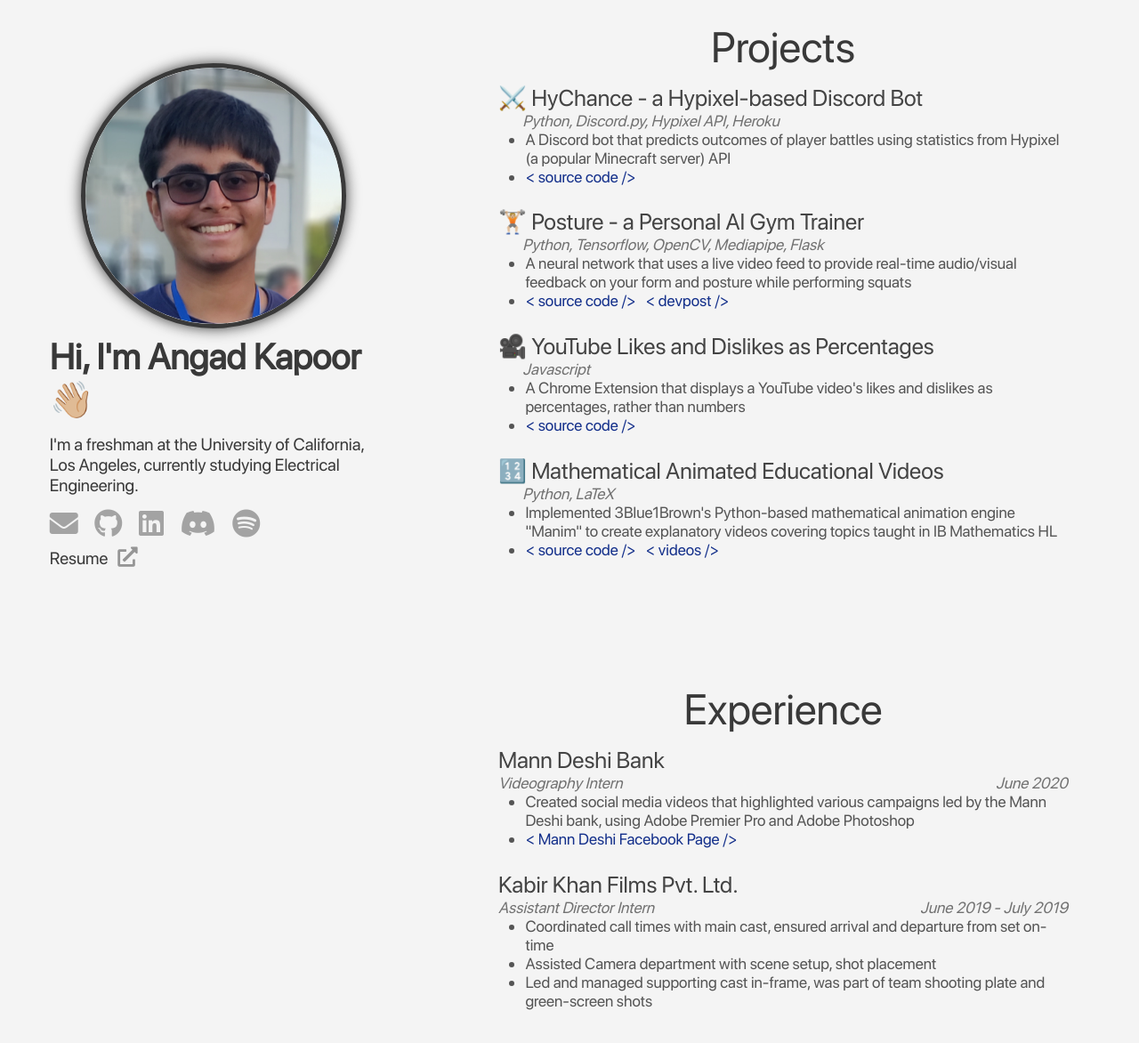
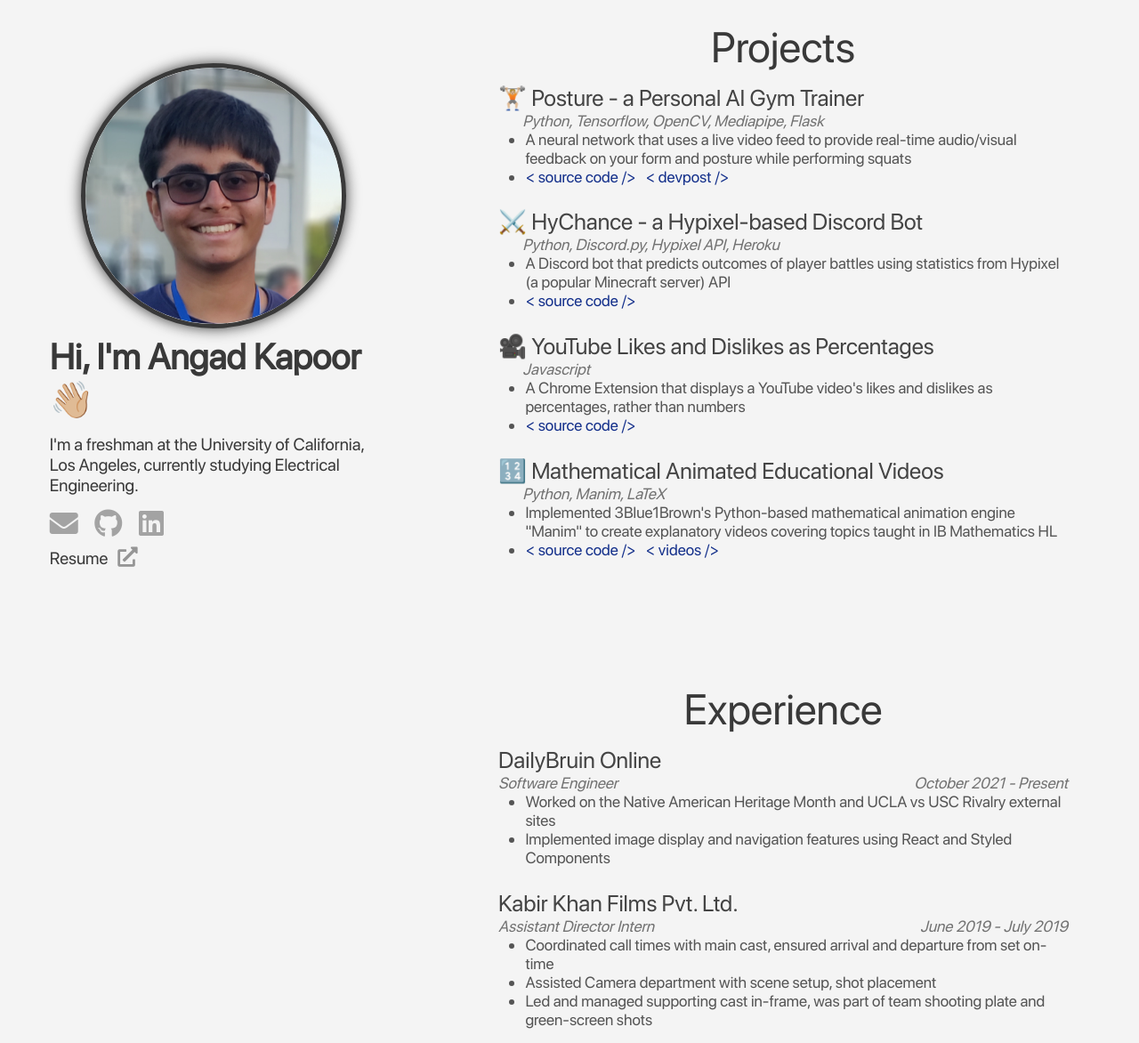
Before and after one commit to xAngad/xangad.github.io, a plain HTML site: page index.html in a window 1280 px wide. Shown: the part 40-1212 px from the top of the page at 89% size. Drawn offline with Linux system fonts and the light colour scheme.

Commit message:
Changed some things around and added more info

```diff
--- a/index.html
+++ b/index.html
@@ -32,8 +32,6 @@
                     <a href="mailto:angadkapoor@ucla.edu"><i class="fas fa-envelope logo"></i></a>
                     <a href="https://github.com/xAngad" target="_blank" rel="noopener"><i class="fab fa-github logo"></i></a>
                     <a href="https://linkedin.com/in/angadkapoor08/" target="_blank" rel="noopener"><i class="fab fa-linkedin logo"></i></a>
-                    <a href="https://discordapp.com/users/298488556408668160/" target="_blank" rel="noopener"><i class="fab fa-discord logo"></i></a>
-                    <a href="https://open.spotify.com/user/nfslay4014fb3k5fyn7ptztwd" target="_blank" rel="noopener"><i class="fab fa-spotify logo"></i></a>
                 </div>
                 <div class="resume-wrapper">
                     <a class="resume" href="./assets/Angad_Resume.pdf" target="_blank" rel="noopener">Resume</a>
@@ -46,24 +44,6 @@
                 <div class="section center">
                     <div class="header-wrapper">
                         <span class="header">Projects</span>
-                    </div>
-                    <div class="entry">
-                        <p>
-                            <span class="entry-header">&#x2694;&#xFE0F; HyChance - a Hypixel-based Discord Bot</span>
-                        </p>
-                        <p>
-                            <span class="entry-subheader">&emsp;&ensp;Python, Discord.py, Hypixel API, Heroku</span>
-                        </p>
-                        <p>
-                            <ul>
-                                <li class="entry-text">
-                                    A Discord bot that predicts outcomes of player battles using statistics from Hypixel (a popular Minecraft server) API
-                                </li>
-                                <li class="entry-text">
-                                    <a class="link" href="https://github.com/xAngad/HyChance" target="_blank" rel="noopener"><span class="link-text">&lt; source code /&gt;</span></a>
-                                </li>
-                            </ul>
-                        </p>
                     </div>
                     <div class="entry">
                         <p>
@@ -81,6 +61,24 @@
                                     <a class="link" href="https://github.com/xAngad/Posture" target="_blank" rel="noopener"><span class="link-text">&lt; source code /&gt;</span></a>
                                     &nbsp;
                                     <a class="link" href="https://devpost.com/software/posture-w5670m" target="_blank" rel="noopener"><span class="link-text">&lt; devpost /&gt;</span></a>
+                                </li>
+                            </ul>
+                        </p>
+                    </div>
+                    <div class="entry">
+                        <p>
+                            <span class="entry-header">&#x2694;&#xFE0F; HyChance - a Hypixel-based Discord Bot</span>
+                        </p>
+                        <p>
+                            <span class="entry-subheader">&emsp;&ensp;Python, Discord.py, Hypixel API, Heroku</span>
+                        </p>
+                        <p>
+                            <ul>
+                                <li class="entry-text">
+                                    A Discord bot that predicts outcomes of player battles using statistics from Hypixel (a popular Minecraft server) API
+                                </li>
+                                <li class="entry-text">
+                                    <a class="link" href="https://github.com/xAngad/HyChance" target="_blank" rel="noopener"><span class="link-text">&lt; source code /&gt;</span></a>
                                 </li>
                             </ul>
                         </p>
@@ -108,7 +106,7 @@
                             <span class="entry-header">&#128290; Mathematical Animated Educational Videos</span>
                         </p>
                         <p>
-                            <span class="entry-subheader">&emsp;&ensp;Python, LaTeX</span>
+                            <span class="entry-subheader">&emsp;&ensp;Python, Manim, LaTeX</span>
                         </p>
                         <p>
                             <ul>
@@ -132,18 +130,18 @@
                     </div>
                     <div class="entry">
                         <p>
-                            <span class="entry-header">Mann Deshi Bank</span>
+                            <span class="entry-header">DailyBruin Online</span>
                         </p>
                         <p>
-                            <span class="entry-subheader">Videography Intern</span><span class="entry-subheader date">June 2020</span>
+                            <span class="entry-subheader">Software Engineer</span><span class="entry-subheader date">October 2021 - Present</span>
                         </p>
                         <p>
                             <ul>
                                 <li class="entry-text">
-                                    Created social media videos that highlighted various campaigns led by the Mann Deshi bank, using Adobe Premier Pro and Adobe Photoshop
+                                    Worked on the Native American Heritage Month and UCLA vs USC Rivalry external sites
                                 </li>
                                 <li class="entry-text">
-                                    <a class="link" href="https://www.facebook.com/manndeshi.org/" target="_blank" rel="noopener"><span class="link-text">&lt; Mann Deshi Facebook Page /&gt;</span></a>
+                                    Implemented image display and navigation features using React and Styled Components
                                 </li>
                             </ul>
                         </p>
```
